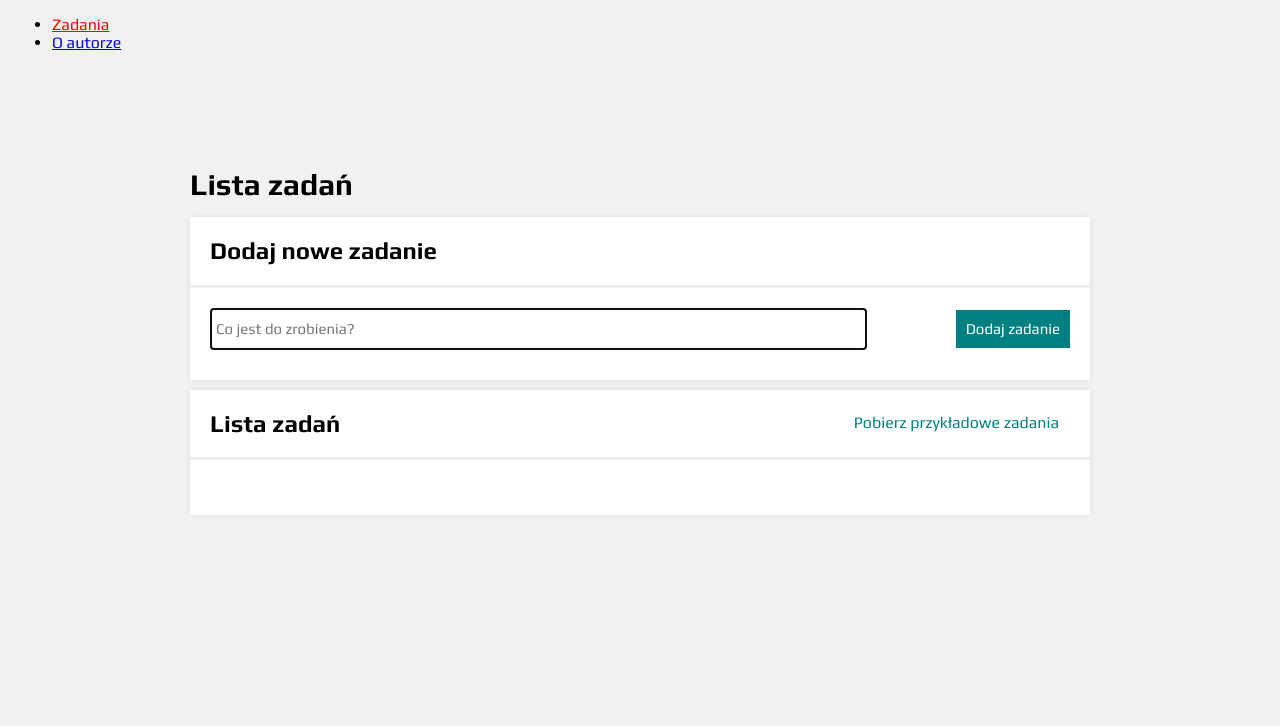
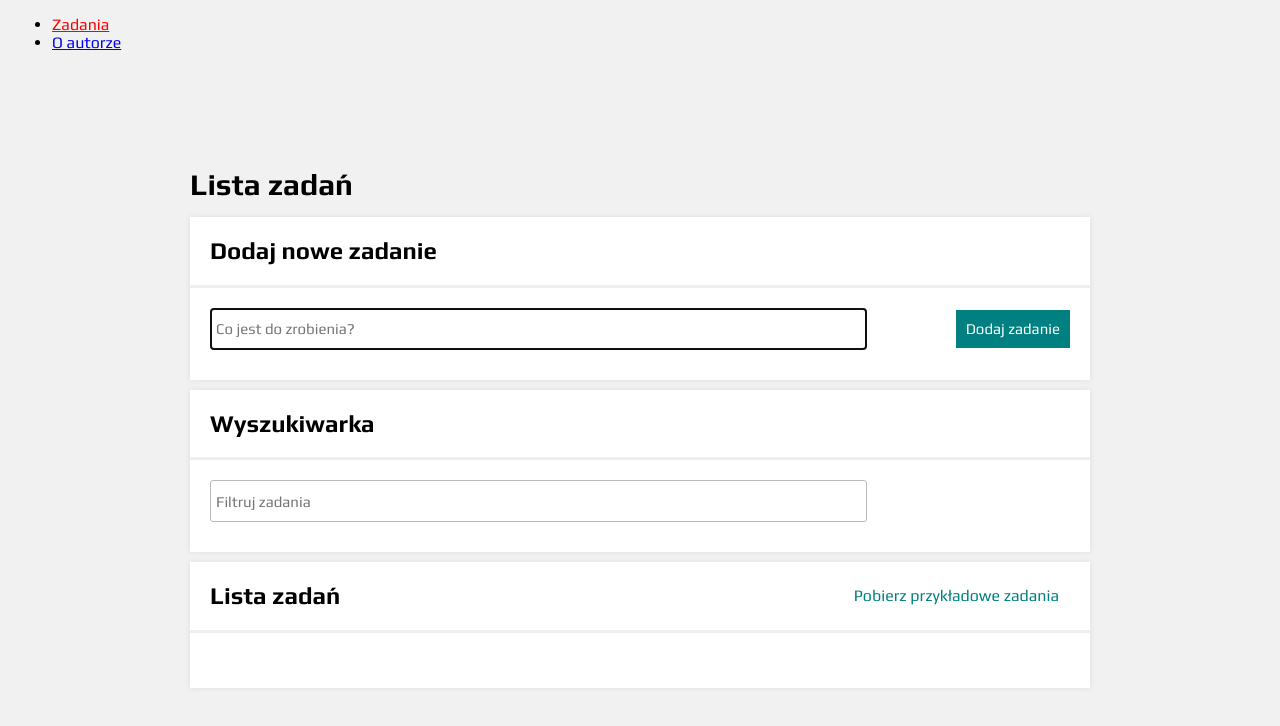
Before and after one commit to grzedomin/todo-list-react, a React (Create React App) app: page /#/zadania in a window 1280 px wide. Shown: the top 726 px of the page. Built offline with nearby package versions, Linux system fonts and the light colour scheme.

Commit message:
Search task section with functionalities added

```diff
--- a/src/features/tasks/TaskPage/index.js
+++ b/src/features/tasks/TaskPage/index.js
@@ -14,8 +14,12 @@
         <Container>
             <Header title="Szczegóły zadania" />
             <Section
-                title={task.content}
-                body={<>nana</>}
+                title={task ? task.content : "Nie znaleziono zadania!"}
+                body={<>
+                    <strong>Ukończono: </strong>
+                    {task.done ? "Tak" : "Nie"}
+                </>}
+
             />
         </Container>
     );
--- a/src/features/tasks/TasksPage/Form/index.js
+++ b/src/features/tasks/TasksPage/Form/index.js
@@ -1,8 +1,9 @@
 import { useState, useRef } from 'react';
-import { Input, Button, StyledForm } from "./styled";
+import { Button, StyledForm } from "./styled";
 import { useDispatch } from 'react-redux';
 import { addTask } from "../../tasksSlice";
 import { nanoid } from '@reduxjs/toolkit';
+import { Input } from '../Input';
 
 const Form = () => {
     const [newTaskContent, setNewTaskContent] = useState("");
--- a/src/features/tasks/TasksPage/Form/styled.js
+++ b/src/features/tasks/TasksPage/Form/styled.js
@@ -6,18 +6,6 @@
     margin-bottom: 10px;
     flex-wrap: wrap;
     align-items: center;
-`;
-
-export const Input = styled.input`
-    flex-basis: 75%;
-    min-height: 30px;
-    border: 1px solid #bbb;
-    border-radius: 3px;
-    padding: 5px;
-
-    @media (max-width: 767px) {
-        flex-basis: 100%;
-    }
 `;
 
 export const Button = styled.button`
--- /dev/null
+++ b/src/features/tasks/TasksPage/Input/index.js
@@ -0,0 +1,21 @@
+import styled from "styled-components";
+
+export const Input = styled.input`
+    flex-basis: 75%;
+    min-height: 30px;
+    border: 1px solid #bbb;
+    border-radius: 3px;
+    padding: 5px;
+
+    @media (max-width: 767px) {
+        flex-basis: 100%;
+    }
+`;
+
+export const Wrapper = styled.div`
+    display: flex;
+    justify-content: space-between;
+    margin-bottom: 10px;
+    flex-wrap: wrap;
+    align-items: center;
+`;
--- /dev/null
+++ b/src/features/tasks/TasksPage/Search/index.js
@@ -0,0 +1,29 @@
+import { Wrapper, Input } from "../Input";
+import { useHistory, useLocation } from "react-router-dom/cjs/react-router-dom.min";
+import searchQueryParamName from "../searchQueryParamName";
+
+export default () => {
+    const location = useLocation();
+    const history = useHistory();
+    const query = (new URLSearchParams(location.search)).get(searchQueryParamName);
+
+    const onInputChange = ({ target }) => {
+        const searchParams = new URLSearchParams(location.search);
+        if (target.value.trim() === "") {
+            searchParams.delete(searchQueryParamName);
+        } else {
+            searchParams.set(searchQueryParamName, target.value);
+        }
+        history.push(`${location.pathname}?${searchParams.toString()}`);
+    };
+
+    return (
+        <Wrapper>
+            <Input
+                placeholder="Filtruj zadania"
+                value={query || ""}
+                onChange={onInputChange}
+            />
+        </Wrapper>
+    )
+}
--- a/src/features/tasks/TasksPage/TaskList/index.js
+++ b/src/features/tasks/TasksPage/TaskList/index.js
@@ -1,10 +1,15 @@
 import { List, Item, Content, Button } from "./styled";
 import { useDispatch, useSelector } from "react-redux";
-import { selectTasksState, toggleTaskDone, removeTask, selectHideDone } from "../../tasksSlice";
-import { Link } from "react-router-dom";
+import { toggleTaskDone, removeTask, selectHideDone, selectTasks, selectTasksByQuery } from "../../tasksSlice";
+import { Link, useLocation } from "react-router-dom";
 
 const TaskList = () => {
-    const { tasks } = useSelector(selectTasksState);
+
+    const location = useLocation();
+    const searchParams = new URLSearchParams(location.search);
+    const query = searchParams.get("szukaj");
+
+    const tasks = useSelector(state => selectTasksByQuery(state, query));
     const hideDone = useSelector(selectHideDone);
     const dispatch = useDispatch();
 
--- a/src/features/tasks/TasksPage/index.js
+++ b/src/features/tasks/TasksPage/index.js
@@ -4,15 +4,23 @@
 import Section from "../../../common/Section";
 import Header from "../../../common/Header";
 import Container from "../../../common/Container";
+import Search from "./Search";
 import React from 'react';
 
+
 function TasksPage() {
+
     return (
         <Container>
             <Header title="Lista zadań" />
             <Section
                 title="Dodaj nowe zadanie"
                 body={<Form />}
+            />
+
+            <Section
+                title="Wyszukiwarka"
+                body={<Search />}
             />
 
             <Section title="Lista zadań"
--- /dev/null
+++ b/src/features/tasks/TasksPage/searchQueryParamName.js
@@ -0,0 +1 @@
+export default "szukaj";
--- a/src/features/tasks/tasksSlice.js
+++ b/src/features/tasks/tasksSlice.js
@@ -44,4 +44,13 @@
 export const selectTasksEmpty = state => selectTasks(state).length === 0;
 export const getTaskById = (state, taskId) => selectTasks(state).find(({ id }) => id === taskId);
 
+export const selectTasksByQuery = (state, query) => {
+    const tasks = selectTasks(state);
+
+    if (!query || query.trim() === "") {
+        return tasks;
+    }
+    return selectTasks(state).filter(({ content }) => content.toUpperCase().includes(query.trim().toUpperCase()));
+}
+
 export default tasksSlice.reducer;
```
